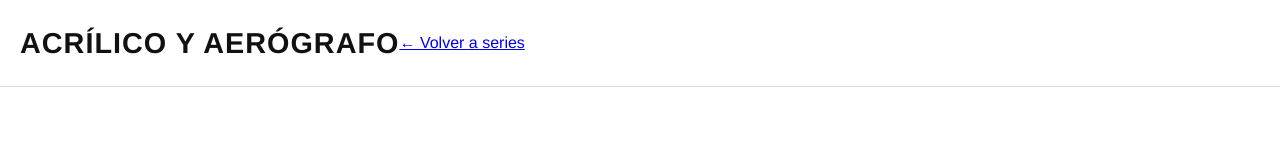
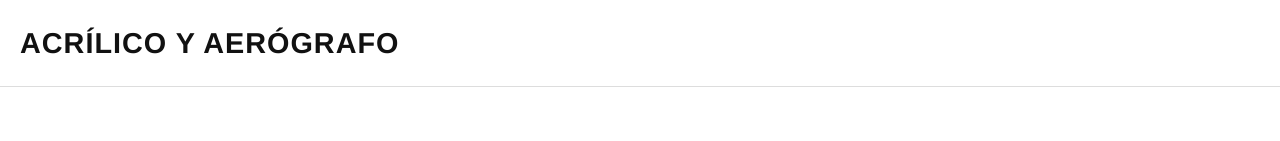
Before and after one commit to AmparoGenoveva/Amparo, a plain HTML site: page series/acrilico.html in a window 1280 px wide. Shown: the top 141 px of the page. Drawn offline with Linux system fonts and the light colour scheme.

Commit message:
Update acrilico.html

```diff
--- a/series/acrilico.html
+++ b/series/acrilico.html
@@ -9,7 +9,6 @@
 <body>
   <header>
     <h1>Acrílico y aerógrafo</h1>
-    <nav><a href="../index.html">← Volver a series</a></nav>
   </header>
 
   <main>
```
